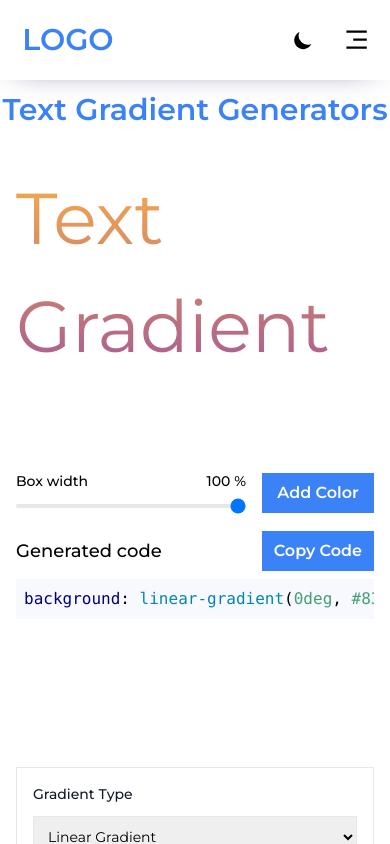
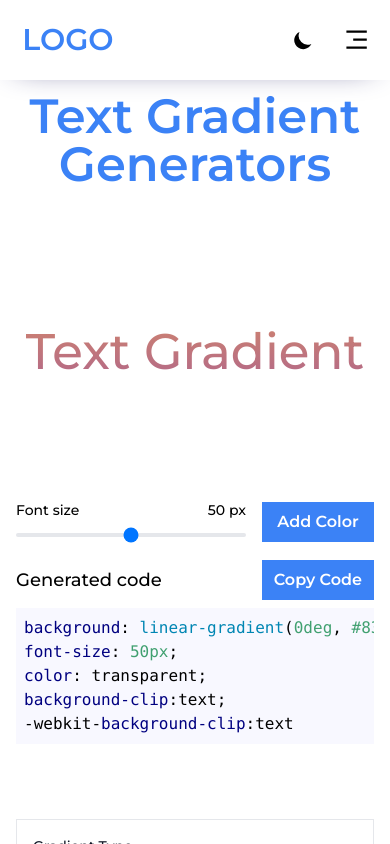
Before and after one commit to sahiltallnia222/next-web-app, a Next.js app: page /css-generators/text-gradient in a window 390 px wide. Shown: the top 844 px of the page. Built offline with nearby package versions, Linux system fonts and the light colour scheme.

Commit message:
text gradient

```diff
--- a/pages/css-generators/text-gradient.js
+++ b/pages/css-generators/text-gradient.js
@@ -32,7 +32,7 @@ export default function TextGradientGenerator() {
   const [gradient, setGradient] = useState({
     gradientType: 0,
     direction: 0,
-    boxWidth: 100,
+    textSize: 50,
     shape: 0,
     size: 0,
     positionX: 50,
@@ -124,22 +124,7 @@ export default function TextGradientGenerator() {
     values.gradientType = e.target.value;
     setGradient(values);
   };
-  return (
-    <div>
-      <div className="lg:w-[64rem] mx-auto w-full">
-        <h1 className="text-3xl md:text-5xl text-blue-500 text-center font-semibold pb-5  pt-3">
-          Text Gradient Generators
-        </h1>
-        {/* start */}
-        <div className="w-full grid grid-cols-1 gap-3 items-start md:grid-cols-6 p-4 dark:text-white">
-          {/* left box */}
-          <div className=" h-[70vh] md:h-[32rem] md:col-span-4 flex justify-start flex-col items-center">
-            <h1
-              className={` ${styles.textGrdientClass}`}
-              // className="h-[50%] w-full"
-              style={{
-                fontSize: '72px',
-                background:`${
+  let backgroundGradient=`${
     gradients[gradient.gradientType]
   }(${
     gradient.gradientType == 0 || gradient.gradientType == 3
@@ -169,37 +154,46 @@ export default function TextGradientGenerator() {
     gradient.gradientType == 2 || gradient.gradientType == 5
       ? endColor.degree + "deg"
       : endColor.percentage + "%"
-                })`,
-                width: `${gradient.boxWidth}%`,
-                '-webkit-text-fill-color': 'transparent',
+  })`
+  return (
+    <div>
+      <div className="lg:w-[64rem] mx-auto w-full">
+        <h1 className="text-5xl md:text-5xl text-blue-500 text-center font-semibold md:pb-5 pb-3 pt-3">
+          Text Gradient Generators
+        </h1>
+        {/* start */}
+        <div className="w-full grid grid-cols-1 gap-3 items-start md:grid-cols-6 p-4 dark:text-white">
+          {/* left box */}
+          <div className=" h-[70vh] md:h-[32rem] md:col-span-4 flex justify-start flex-col items-center">
+            <h1
+             // key for text gradient (without it will not work https://stackoverflow.com/questions/53676000/css-background-clip-property-not-being-applied-in-react-when-background-is-dinam)
+             className="h-[46%] flex items-center justify-center font-medium  text-center"
+            key={backgroundGradient}
+              style={{
+                background:backgroundGradient,
+                fontSize: `${gradient.textSize}px`,
+                'color': 'transparent',
                 backgroundClip:'text',
-                '-webkit-background-clip':'text',
+                WebkitBackgroundClip:'text'
               }}
-              // style={{
-              //   background: '#121FCF',
-              //   height: '50% !',
-              //   background: 'linear-gradient(98deg, #833ab4 0%,  #fcb045 100%)',
-              //   '-webkit-background-clip':' text',
-              //   '-webkit-text-fill-color': 'transparent',
-              // }}
             >Text Gradient</h1>
 
             <div className="w-full  flex justify-between items-center mt-3 gap-4">
               <div className="w-full">
                 <div>
                   <div className="flex text-sm justify-between items-center font-medium">
-                    <div>Box width</div>
-                    <div>{gradient.boxWidth} %</div>
+                    <div>Font size</div>
+                    <div>{gradient.textSize} px</div>
                   </div>
                   <input
                     type="range"
-                    min="0"
-                    max="100"
-                    value={gradient.boxWidth}
+                    min="20"
+                    max="80"
+                    value={gradient.textSize}
                     className="w-full h-1 bg-gray-200 rounded-md appearance-none cursor-pointer"
                     onChange={(e) => {
                       let values = { ...gradient };
-                      values.boxWidth = e.target.value;
+                      values.textSize = e.target.value;
                       setGradient(values);
                     }}
                   />
@@ -219,37 +213,11 @@ export default function TextGradientGenerator() {
               <div className="flex items-center justify-between mb-2">
                 <p className="text-lg font-medium">Generated code</p>
                 <CopyToClipboard
-                  text={`background: ${
-                    gradients[gradient.gradientType]
-                  }(${
-                    gradient.gradientType == 0 || gradient.gradientType == 3
-                      ? gradient.direction + "deg,"
-                      : ""
-                  }${
-                    gradient.gradientType == 1 || gradient.gradientType == 4
-                      ? shapes[gradient.shape] + " "
-                      : ""
-                  }${
-                    (gradient.gradientType == 1 || gradient.gradientType == 4) &&
-                    sizes[gradient.size] != ""
-                      ? sizes[gradient.size] + " "
-                      : ""
-                  }${
-                    gradient.gradientType == 1 ||
-                    gradient.gradientType == 4 ||
-                    gradient.gradientType == 2 ||
-                    gradient.gradientType == 5
-                      ? `at ${gradient.positionX}% ${gradient.positionY}% , `
-                      : ""
-                  } ${startColor.color} ${
-                    gradient.gradientType == 2 || gradient.gradientType == 5
-                      ? startColor.degree + "deg"
-                      : startColor.percentage + "%"
-                  }, ${stopColorsString} ${endColor.color} ${
-                    gradient.gradientType == 2 || gradient.gradientType == 5
-                      ? endColor.degree + "deg"
-                      : endColor.percentage + "%"
-                  });`}
+                  text={`background: ${backgroundGradient};
+                  font-size: ${gradient.textSize}px;
+                  color: transparent;
+                  background-clip:text;
+                  -webkit-background-clip:text;`}
                   className=" px-3 py-2 text-white font-semibold dark:hover:bg-white dark:hover:text-blue-500 transition-all duration-500 border-blue-500 bg-blue-500 "
                 >
                   <button onClick={codeCopyNotification}>Copy Code</button>
@@ -286,7 +254,7 @@ export default function TextGradientGenerator() {
                   gradient.gradientType == 2 || gradient.gradientType == 5
                     ? endColor.degree + "deg"
                     : endColor.percentage + "%"
-                });\n`}
+                });\nfont-size: ${gradient.textSize}px;\ncolor: transparent;\nbackground-clip:text;\n-webkit-background-clip:text`}
               </SyntaxHighlighter>
             </div>
           </div>
--- a/styles/style.module.css
+++ b/styles/style.module.css
@@ -66,13 +66,3 @@
 }
 
 /* scrollbar hidden ends here */
-
-.textGrdientClass {
-  background: #121FCF;
-  height: 50%;
-  background: repeating-linear-gradient(to right, #121FCF 0%, #CF1512 100%);
-  background-clip: text;
-  -webkit-background-clip: text;
-  -webkit-text-fill-color: transparent;
-
-}
```
Also changed, not shown: pages/css-generators/gradient-generator.js (+4 -4 lines). Lines whose indentation alone changed are shown as unchanged.
